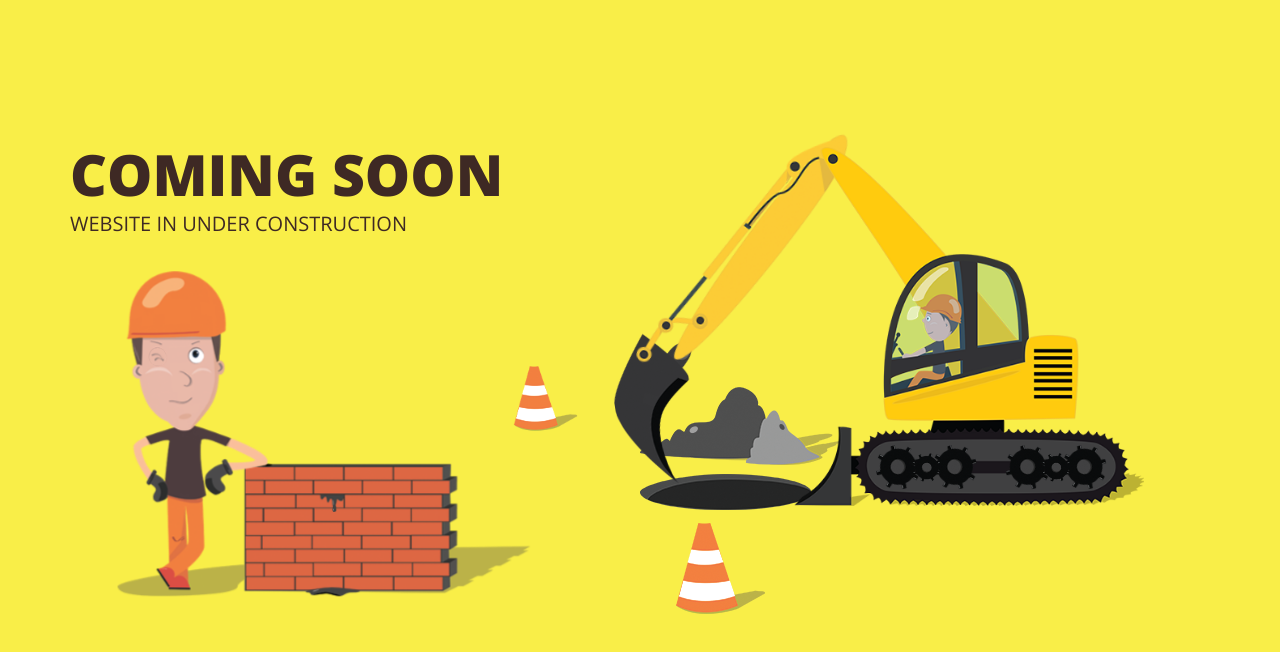
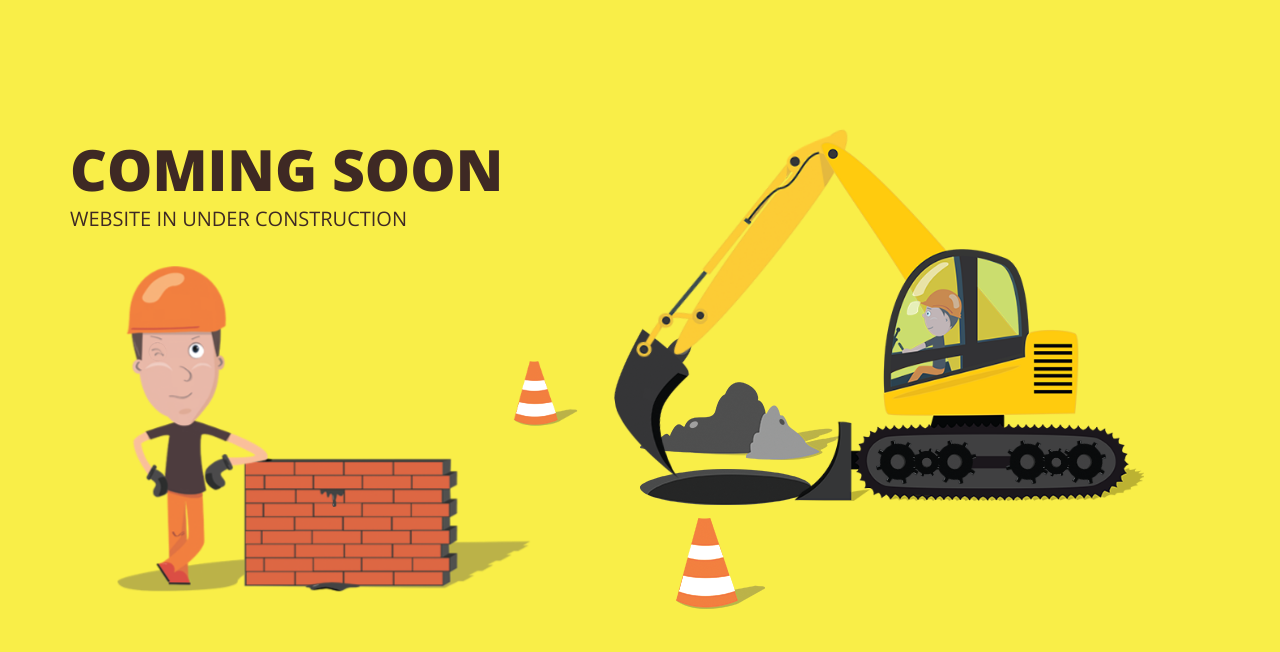
Before and after one commit to harshanilgoyal/harshanilgoyal.github.io, a plain HTML site: page index.html in a window 1280 px wide. Drawn offline with nearby package versions, Linux system fonts and the light colour scheme.

Commit message:
Update index.html

```diff
--- a/index.html
+++ b/index.html
@@ -30,12 +30,12 @@
     </div>
 
 
-    <div id="content-wrapper" style="position:fixed;top:105px">
-        <div class="block coming-soon-style1" id="home">
+    <div id="content-wrapper" >
+        <div class="block coming-soon-style1" id="home" style="position: relative;top:100px">
 
 
 
-            <div class="container">
+            <div class="container" >
                 <div class="row">
                     <div class="col-md-6 margin-top-50">
                         <article>
```
